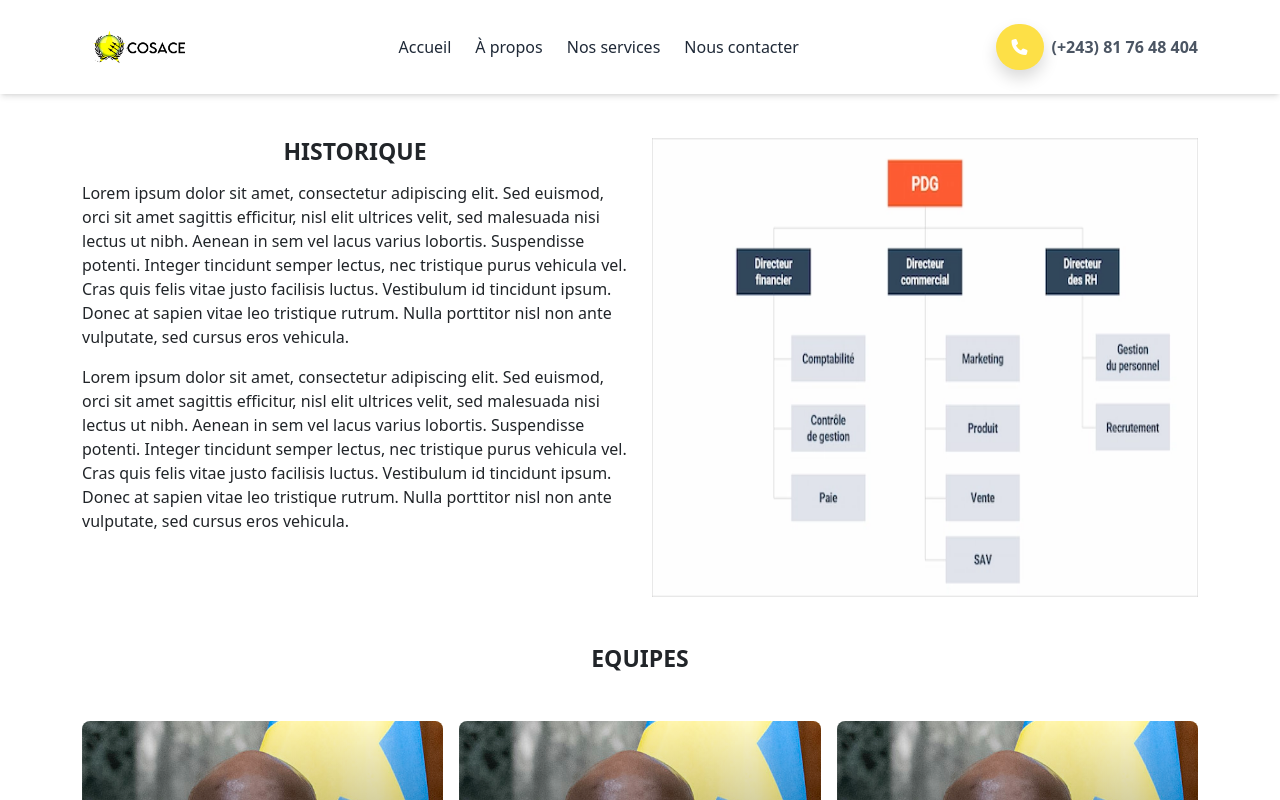
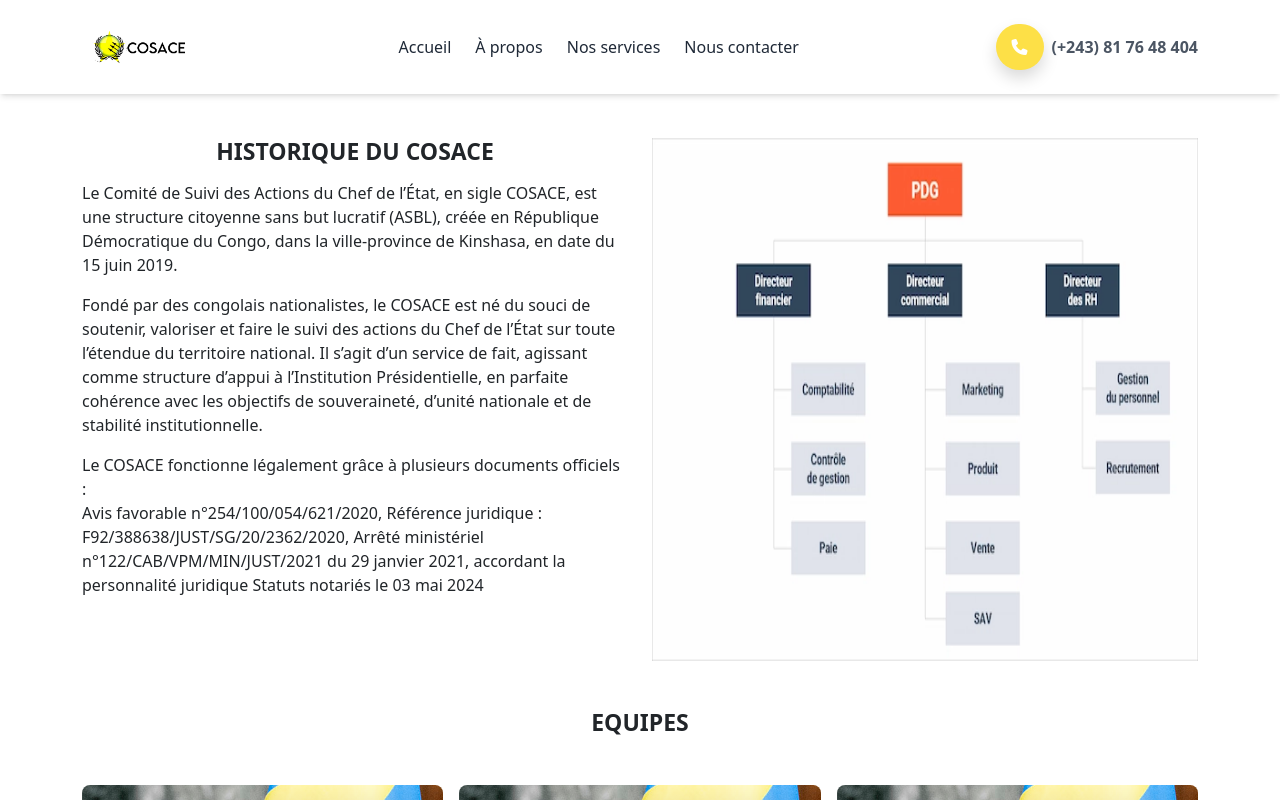
Before and after one commit to Michee-kolony/cosace, an Angular app: page /cosace/about in a window 1280 px wide. Shown: the top 800 px of the page. Built offline with nearby package versions, Linux system fonts and the light colour scheme.

Commit message:
ajout historique cosace

```diff
--- a/src/app/client/about/about.component.html
+++ b/src/app/client/about/about.component.html
@@ -1,24 +1,26 @@
 <div class="mt-[20%] lg:mt-[7%] pb-5">
     <div class="grid lg:grid-cols-2 gap-4 container">
         <div>
-             <h3 class="text-center mt-5  text-uppercase text-[23px]" style="font-weight: 800;">Historique</h3>
+             <h3 class="text-center mt-5  text-uppercase text-[23px]" style="font-weight: 800;">Historique du COSACE</h3>
              <p class="mt-3">
-                Lorem ipsum dolor sit amet, consectetur adipiscing elit. Sed euismod,
-                orci sit amet sagittis efficitur, nisl elit ultrices velit, sed malesuada
-                 nisi lectus ut nibh. Aenean in sem vel lacus varius lobortis. Suspendisse
-                  potenti. Integer tincidunt semper lectus, nec tristique purus vehicula vel.
-                   Cras quis felis vitae justo facilisis luctus. Vestibulum id tincidunt ipsum.
-                    Donec at sapien vitae leo tristique rutrum. Nulla porttitor nisl non ante vulputate,
-                     sed cursus eros vehicula.
+               Le Comité de Suivi des Actions du Chef de l’État, en sigle COSACE,
+               est une structure citoyenne sans but lucratif (ASBL),
+               créée en République Démocratique du Congo, dans la ville-province de Kinshasa, en date du 15 juin 2019.
+
              </p>
               <p>
-                Lorem ipsum dolor sit amet, consectetur adipiscing elit. Sed euismod,
-                orci sit amet sagittis efficitur, nisl elit ultrices velit, sed malesuada
-                 nisi lectus ut nibh. Aenean in sem vel lacus varius lobortis. Suspendisse
-                  potenti. Integer tincidunt semper lectus, nec tristique purus vehicula vel.
-                   Cras quis felis vitae justo facilisis luctus. Vestibulum id tincidunt ipsum.
-                    Donec at sapien vitae leo tristique rutrum. Nulla porttitor nisl non ante vulputate,
-                     sed cursus eros vehicula.
+               Fondé par des congolais nationalistes, le COSACE est né du souci de soutenir,
+                valoriser et faire le suivi des actions du Chef de l’État sur toute l’étendue
+                du territoire national. Il s’agit d’un service de fait, agissant comme structure
+                 d’appui à l’Institution Présidentielle, en parfaite cohérence avec les objectifs de
+                  souveraineté, d’unité nationale et de stabilité institutionnelle.
+             </p>
+              <p>
+              Le COSACE fonctionne légalement grâce à plusieurs documents officiels : <br/>
+                Avis favorable n°254/100/054/621/2020,
+                Référence juridique : F92/388638/JUST/SG/20/2362/2020,
+                Arrêté ministériel n°122/CAB/VPM/MIN/JUST/2021 du 29 janvier 2021, accordant la personnalité juridique
+                Statuts notariés le 03 mai 2024
              </p>
         </div>
         <div>
```
